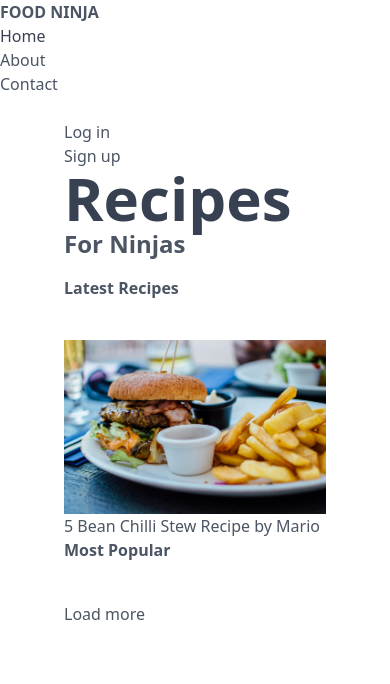
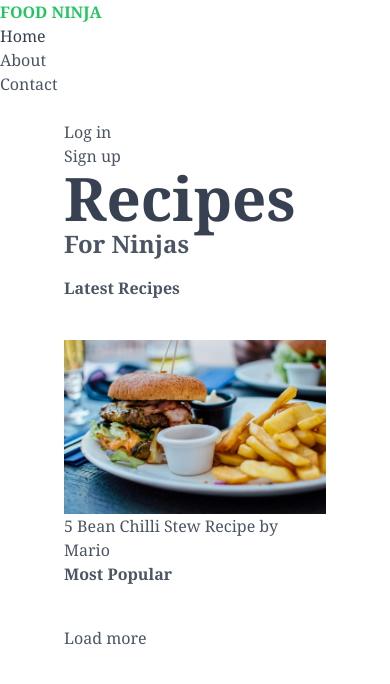
Before and after one commit to muirurimukundi/css-tailwind, a website: page src/index.html in a window 390 px wide. Drawn offline with Linux system fonts and the light colour scheme.

Commit message:
Add: green text applying to all screen sizes below the next defined breakpoint - no semicolon needed as its the default

```diff
--- a/src/index.html
+++ b/src/index.html
@@ -6,14 +6,14 @@
   <title>Tailwind Tutorial</title>
   <link href="./output.css" rel="stylesheet" />
 </head>
-<body class="text-gray-600">
+<body class="text-gray-600 font-serif">
 
   <!-- content wrapper  -->
   <div>
     <div>
       <nav>
         <div>
-          <h1 class="font-bold uppercase p4">
+          <h1 class="font-bold uppercase p4 text-green-500">
             <a href="#">Food Ninja</a>
           </h1>
         </div>
```
Also changed, not shown: src/output.css.
